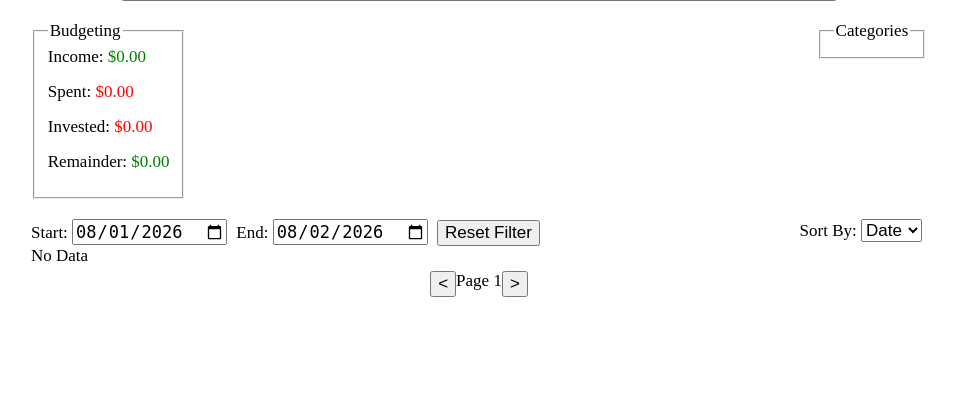
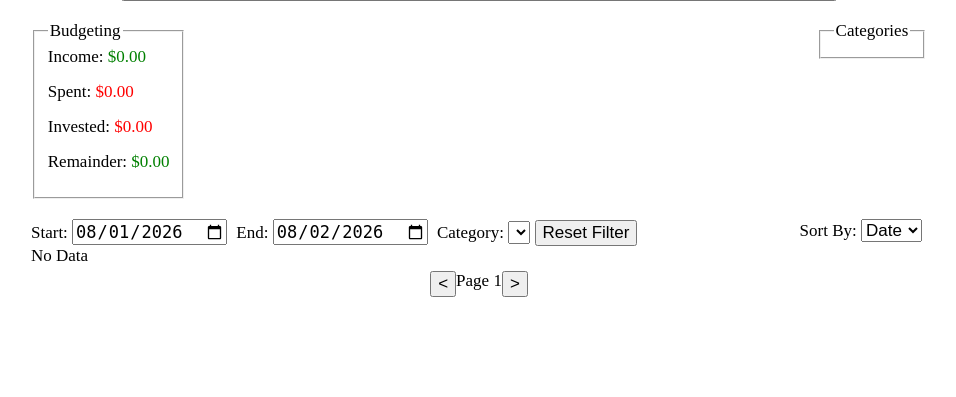
Before and after one commit to BrandonChenze/FinanceTracker, a Flask app: page / in a window 1280 px wide. Shown: the part 432-829 px from the top of the page, without its empty margins (161-1117 px from the left). Run offline with Flask 3, Linux system fonts and the light colour scheme; data that the repository does not hold is empty.

Commit message:
Added basic category filtering

```diff
--- a/main.py
+++ b/main.py
@@ -117,10 +117,10 @@ def investment(start, end):
     return jsonify(transactions.total_investment(start, end))
 
 
-@app.route("/api/transaction/<start>_<end>")
+@app.route("/api/transaction/<category>/<start>_<end>")
 @app.route("/api/transaction", defaults={'start': None, 'end': None})
-def transaction(start, end):
-    return transactions.api_get_all_transactions(start, end)
+def transaction(start, end, category):
+    return transactions.api_get_all_transactions(start, end, category)
 
 
 @app.route("/api/categories/<start>_<end>")
--- a/models.py
+++ b/models.py
@@ -35,16 +35,20 @@ class transactions(db.Model):
             data_in_range = transactions.query.filter_by().order_by(transactions.date.desc()).all()#.paginate(page=page, per_page=10).items
         return data_in_range
 
-    def api_get_all_transactions(start_date=None, end_date=None, page=1):
+    def api_get_all_transactions(start_date=None, end_date=None, category=None):
         """Get every transaction"""
         if start_date and end_date:
-            data_in_range = transactions.query.where(transactions.date >= start_date).where(transactions.date <= end_date).order_by(transactions.date.desc()).all()#.paginate(page=page, per_page=10).items
+            if category and category != 'None':
+                data_in_range = transactions.query.where(transactions.date >= start_date).where(transactions.date <= end_date).where(transactions.category == category).order_by(transactions.date.desc()).all()
+            else:
+                data_in_range = transactions.query.where(transactions.date >= start_date).where(transactions.date <= end_date).order_by(transactions.date.desc()).all()
 
         else:
-            data_in_range = transactions.query.filter_by().order_by(transactions.date.desc()).all()#.paginate(page=page, per_page=10).items
+            data_in_range = transactions.query.filter_by().order_by(transactions.date.desc()).all()
         x = []
         for data in data_in_range:
             x.append(data.to_dict())
+        print(x)
         return x
 
     def total_spent(start_date=None, end_date=None):
--- a/static/js/main.js
+++ b/static/js/main.js
@@ -6,6 +6,7 @@ document.addEventListener('DOMContentLoaded', (event) => {
     upload_csv()
     // add_transaction()
     document.getElementById('add_transaction').addEventListener('click', async (e) => {await add_transaction()})
+
 });
 
 
@@ -29,8 +30,13 @@ function set_default_date(){
 }
 
 
-async function render_transactions(filter_start, filter_end){
-    test = await fetch_data('transaction/' + filter_start+ '_' +filter_end)
+async function render_transactions(filter_start, filter_end, category = null){
+    if(category != 'None'){
+        test = await fetch_data('transaction/'+ category +'/' + filter_start+ '_' +filter_end)
+    } else {
+        test = await fetch_data('transaction/None/' + filter_start+ '_' +filter_end)
+    }
+
     span_element = document.createElement('div')
     span_element.id = 'transaction_data'
     if(document.getElementById('transaction_data') != null){
@@ -115,7 +121,7 @@ async function update_budget_data(filter_start, filter_end){
 
 }
 
-async function update_category_data(filter_start, filter_end){
+async function update_category_data(filter_start, filter_end, target_category){
     filter_start = document.getElementById('filter_start').value
     filter_end = document.getElementById('filter_end').value
     let category_data = await fetch_data('categories/'+filter_start+'_'+filter_end)
@@ -129,28 +135,27 @@ async function update_category_data(filter_start, filter_end){
     Object.entries(category_data).forEach((category) => {
         if(category[0] === 'Income') return;
 
+        // if(target_category != 'None' && category[0] != target_category) return; // Not sure if I want this in. It might be nice to still see all category spending
+
         const temp_span = document.createElement('span')
         const temp_div = document.createElement('div')
         temp_span.innerText = `${category[0]} - $${category[1]}`
         temp_div.classList.add('budgeting_item')
 
-        // temp_radio_btn = document.createElement('input')
-        // temp_radio_btn.type = "checkbox"
-        // temp_radio_btn.checked = true
-        // temp_div.append(temp_radio_btn, temp_span)
         temp_div.append(temp_span)
         new_field_set.append(temp_div)
-
     })
     document.getElementById('categories').replaceWith(new_field_set)
+    build_category_filter(category_data)
 }
 
 async function update_ui(){
     filter_start = document.getElementById('filter_start').value
     filter_end = document.getElementById('filter_end').value
+    category = document.getElementById('filter_category').value
     await update_budget_data(filter_start, filter_end)
-    await update_category_data(filter_start, filter_end)
-    await render_transactions(filter_start, filter_end)
+    await update_category_data(filter_start, filter_end, category)
+    await render_transactions(filter_start, filter_end, category)
 }
 
 function __add_edit_event_listener(element, element_id, id){
@@ -237,3 +242,27 @@ async function add_transaction(){
         await post_data('add_transaction', data)
         update_ui()
     }
+
+function build_category_filter(category_data){
+    const filter_category = document.getElementById('filter_category')
+    const filter_category_updated = document.createElement('select')
+    filter_category_updated.id = filter_category.id
+
+    const default_category = document.createElement('option')
+    default_category.value = 'None'
+
+    filter_category_updated.appendChild(default_category)
+    Object.entries(category_data).forEach((category) => {
+        if(category[0] === 'Income') return;
+
+
+        const filter_option = document.createElement('option')
+        filter_option.innerHTML = `${category[0]}`
+        filter_category_updated.append(filter_option)
+    })
+    filter_category_updated.value = filter_category.value
+    filter_category.replaceWith(filter_category_updated)
+    filter_category_updated.addEventListener('change',  (e) => {
+        update_ui()
+    })
+}
--- a/templates/main.html
+++ b/templates/main.html
@@ -96,6 +96,11 @@
         <div>
             Start: <input id="filter_start" name="start" type="date" class="filter">
             End: <input id="filter_end" name="end" type="date" class="filter">
+            Category: <select id="filter_category">
+                <option value="None"></option>
+                <!-- <option>Dining</option>
+                <option>Investment</option> -->
+            </select>
             <button id="reset_filter" type="button" class="filter">Reset Filter</button>
         </div>
         <div>
```
